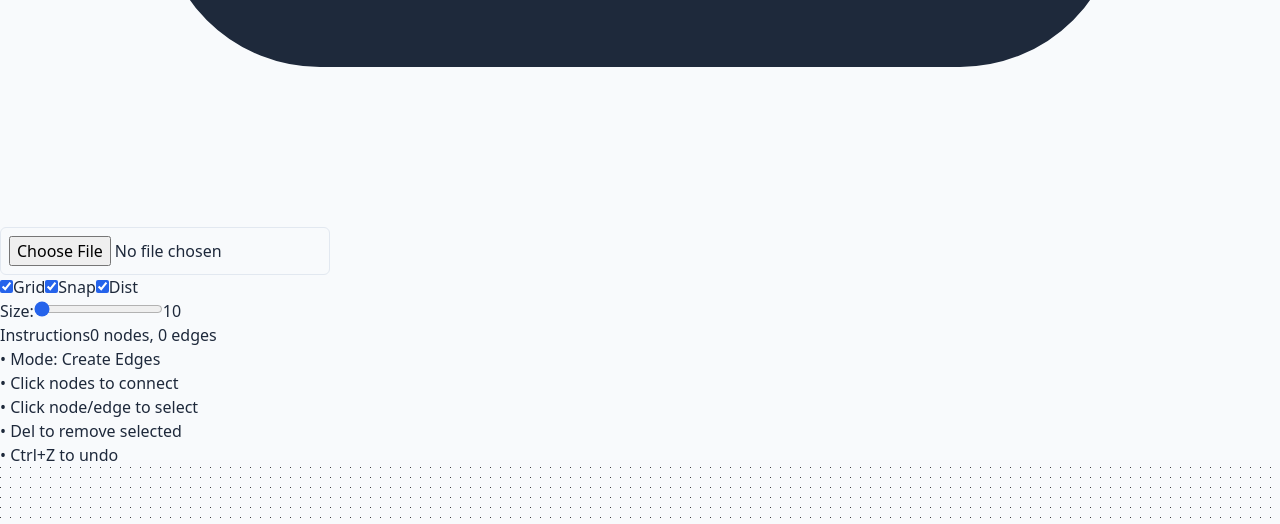
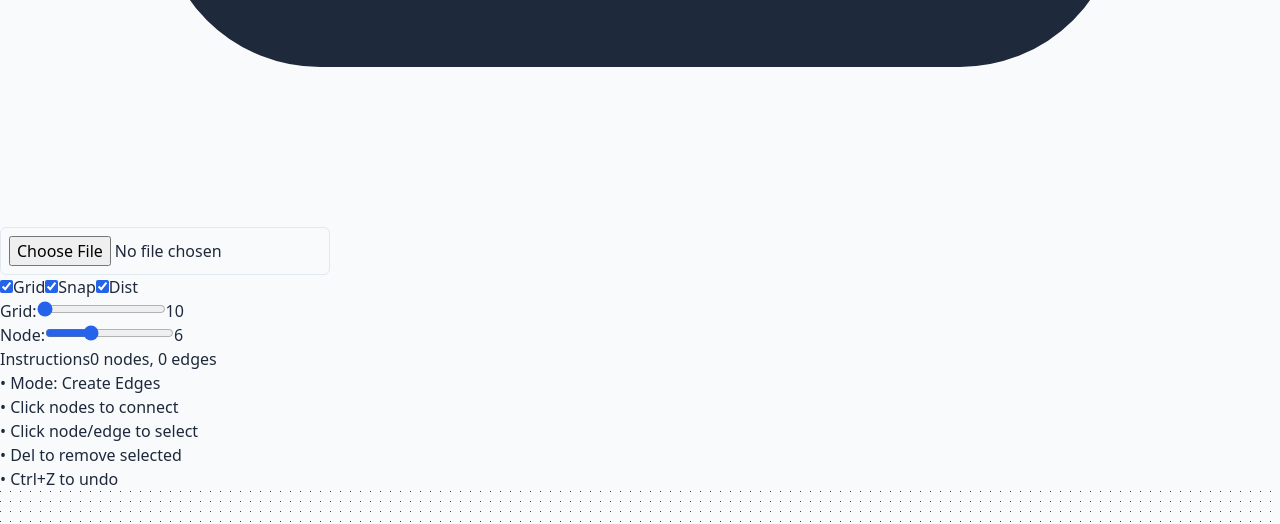
Before and after one commit to gbccsclub/pointr, a React (Vite) app in the folder graph-editor/: page / in a window 1280 px wide. Shown: the part 1080-1604 px from the top of the page. Built offline with nearby package versions, Linux system fonts and the light colour scheme.

Commit message:
feat: node size control

```diff
--- a/graph-editor/src/components/GraphEditor/Canvas.jsx
+++ b/graph-editor/src/components/GraphEditor/Canvas.jsx
@@ -24,6 +24,7 @@ const Canvas = ({
   editorMode,
   selectedEdge,
   setSelectedEdge,
+  nodeSize, // Add nodeSize prop
 }) => {
   const canvasRef = useRef(null);
   const imageRef = useRef(null);
@@ -207,8 +208,7 @@ const Canvas = ({
   };
 
   const drawNode = (ctx, node, isSelected) => {
-    // Reduce radius from 10 to 6
-    const radius = 6;
+    const radius = nodeSize; // Use the nodeSize prop instead of hardcoded value
 
     // Use explicit colors instead of CSS variables
     const primaryBlue = '#2563eb';     // Default node color
@@ -234,7 +234,7 @@ const Canvas = ({
     ctx.fillStyle = '#1e293b'; // Text color
     ctx.font = '11px system-ui';
     ctx.textAlign = 'center';
-    ctx.fillText(node.label, node.x, node.y + 18);
+    ctx.fillText(node.label, node.x, node.y + (radius + 12)); // Adjust label position based on node size
   };
 
   const drawEdge = (ctx, fromNode, toNode, edge) => {
--- a/graph-editor/src/components/GraphEditor/GraphEditor.jsx
+++ b/graph-editor/src/components/GraphEditor/GraphEditor.jsx
@@ -22,6 +22,7 @@ const GraphEditor = () => {
   const [overlayImage, setOverlayImage] = useState(null);
   const [imageOpacity, setImageOpacity] = useState(0.5);
   const [editorMode, setEditorMode] = useState('node'); // 'node' or 'edge'
+  const [nodeSize, setNodeSize] = useState(6); // 6 is the current default size
 
   const { history, currentStateIndex, saveToHistory, handleUndo, canUndo } = useGraphHistory();
 
@@ -171,6 +172,8 @@ const GraphEditor = () => {
           setShowDistances={setShowDistances}
           gridSize={gridSize}
           setGridSize={setGridSize}
+          nodeSize={nodeSize}
+          setNodeSize={setNodeSize}
         />
       </div>
 
@@ -208,6 +211,7 @@ const GraphEditor = () => {
         editorMode={editorMode}
         selectedEdge={selectedEdge}
         setSelectedEdge={setSelectedEdge}
+        nodeSize={nodeSize}
       />
     </div>
   );
--- a/graph-editor/src/components/GraphEditor/GridControls.jsx
+++ b/graph-editor/src/components/GraphEditor/GridControls.jsx
@@ -9,6 +9,8 @@ const GridControls = ({
   setShowDistances,
   gridSize,
   setGridSize,
+  nodeSize,
+  setNodeSize,
 }) => {
   return (
     <div className="bg-white/90 backdrop-blur-sm rounded-lg shadow-lg p-2 text-xs">
@@ -46,7 +48,7 @@ const GridControls = ({
         </div>
 
         <div className="flex items-center gap-2">
-          <span>Size:</span>
+          <span>Grid:</span>
           <input
             type="range"
             min="10"
@@ -57,6 +59,19 @@ const GridControls = ({
           />
           <span className="w-7 text-right">{gridSize}</span>
         </div>
+
+        <div className="flex items-center gap-2">
+          <span>Node:</span>
+          <input
+            type="range"
+            min="3"
+            max="12"
+            value={nodeSize}
+            onChange={(e) => setNodeSize(Number(e.target.value))}
+            className="w-20 h-3 accent-blue-600"
+          />
+          <span className="w-7 text-right">{nodeSize}</span>
+        </div>
       </div>
     </div>
   );
```
